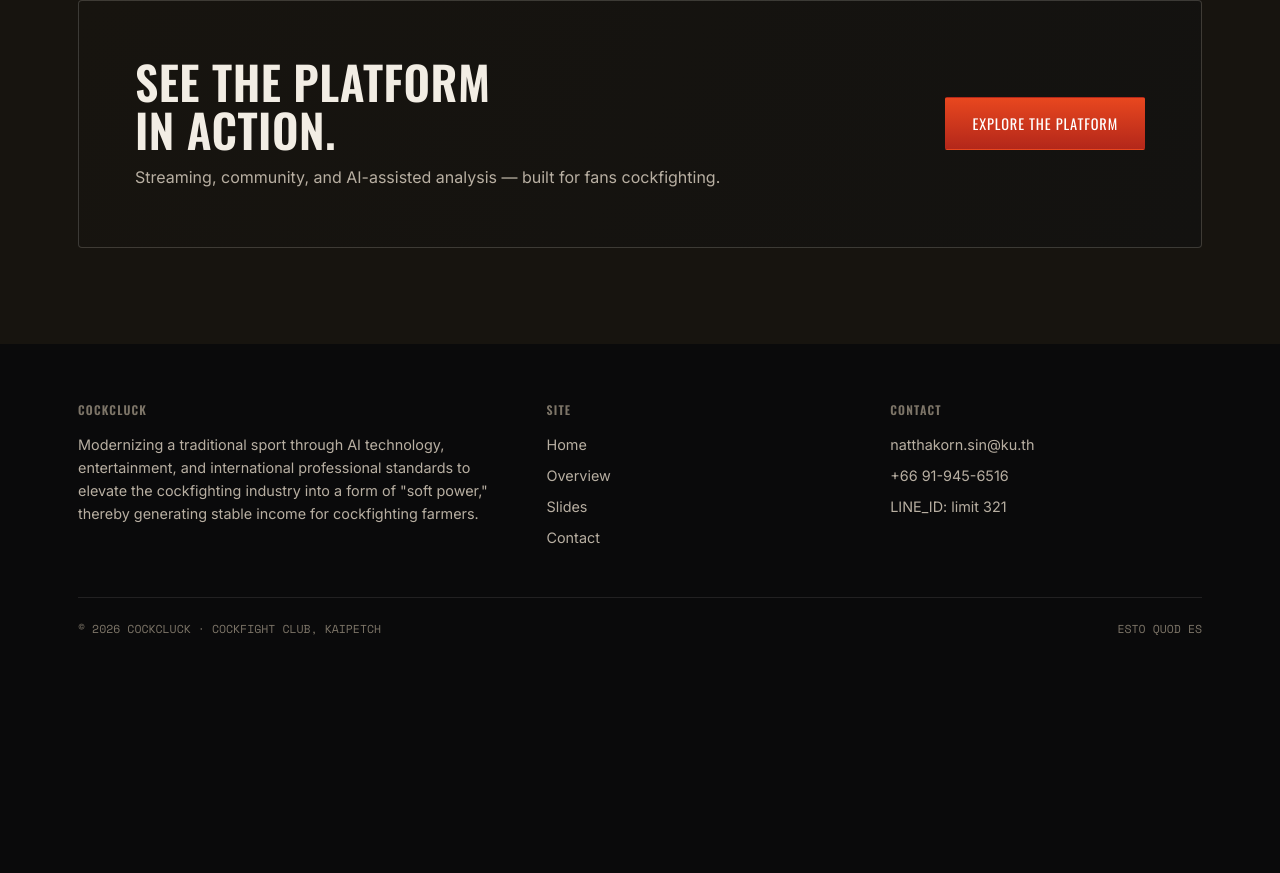
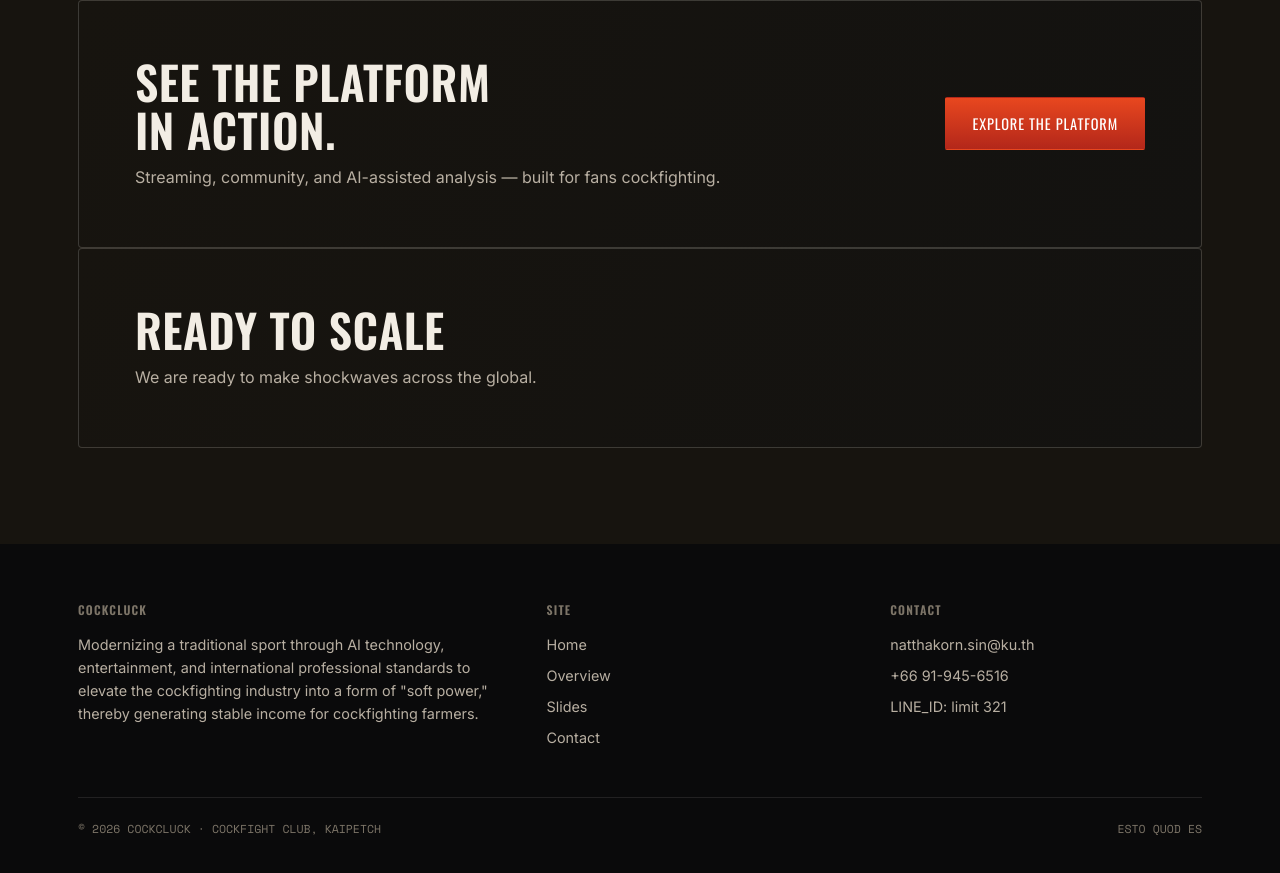
Before and after one commit to MegaGno/cockcluck.github.io, a plain HTML site: page about.html in a window 1280 px wide. Shown: the part 5164-6037 px from the top of the page. Before the commit the page ends 5843 px from the top, so only its background shows below. Drawn offline with nearby package versions, Linux system fonts and the light colour scheme.

Commit message:
Add call-to-action banner to about.html

```diff
--- a/about.html
+++ b/about.html
@@ -272,7 +272,17 @@
       <a href="https://cockcluck.com/" class="btn btn-primary">Explore The Platform</a>
     </div>
   </div>
+
+  <div class="wrap">
+    <div class="cta-banner">
+      <div>
+        <h2>Ready to scale</h2>
+        <p style="margin-top:12px;">We are ready to make shockwaves across the global.</p>
+      </div>
+    </div>
+  </div>
 </section>
+
 
 <footer class="site-footer">
   <div class="wrap">
```
